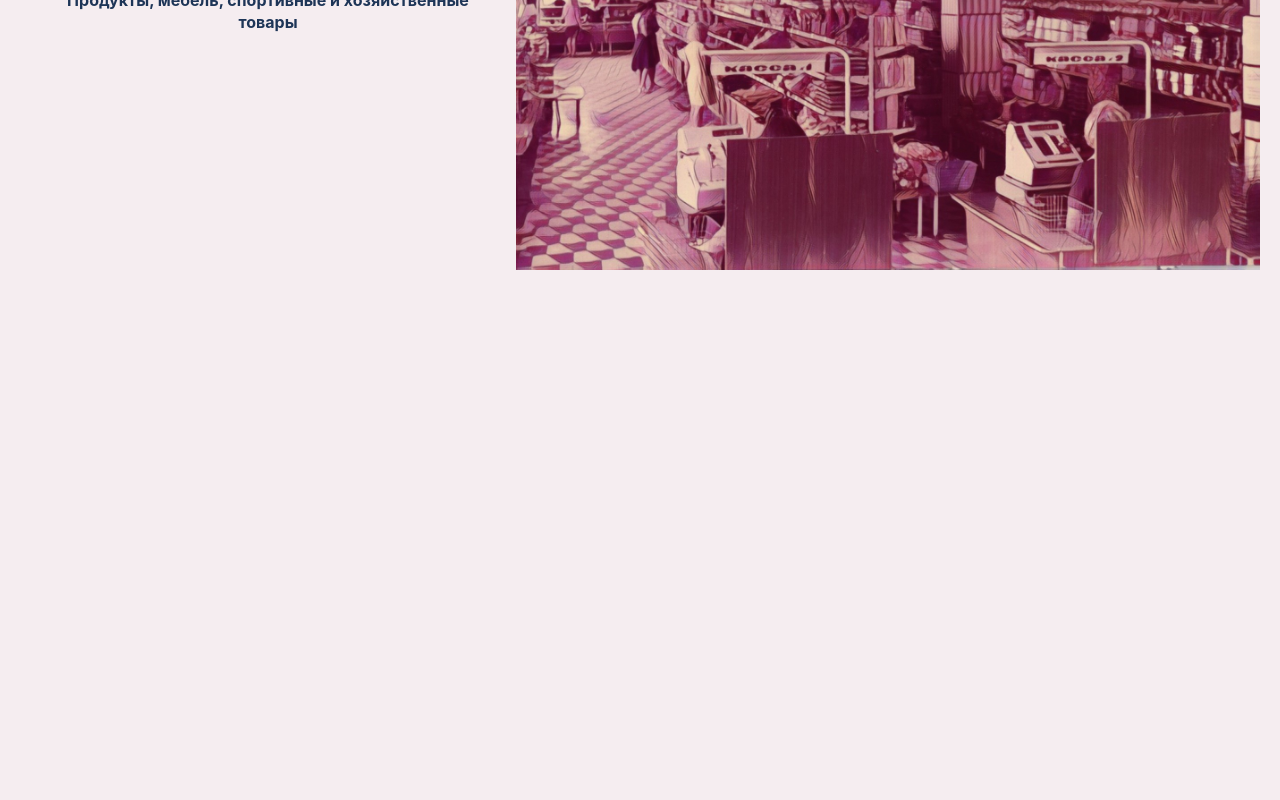
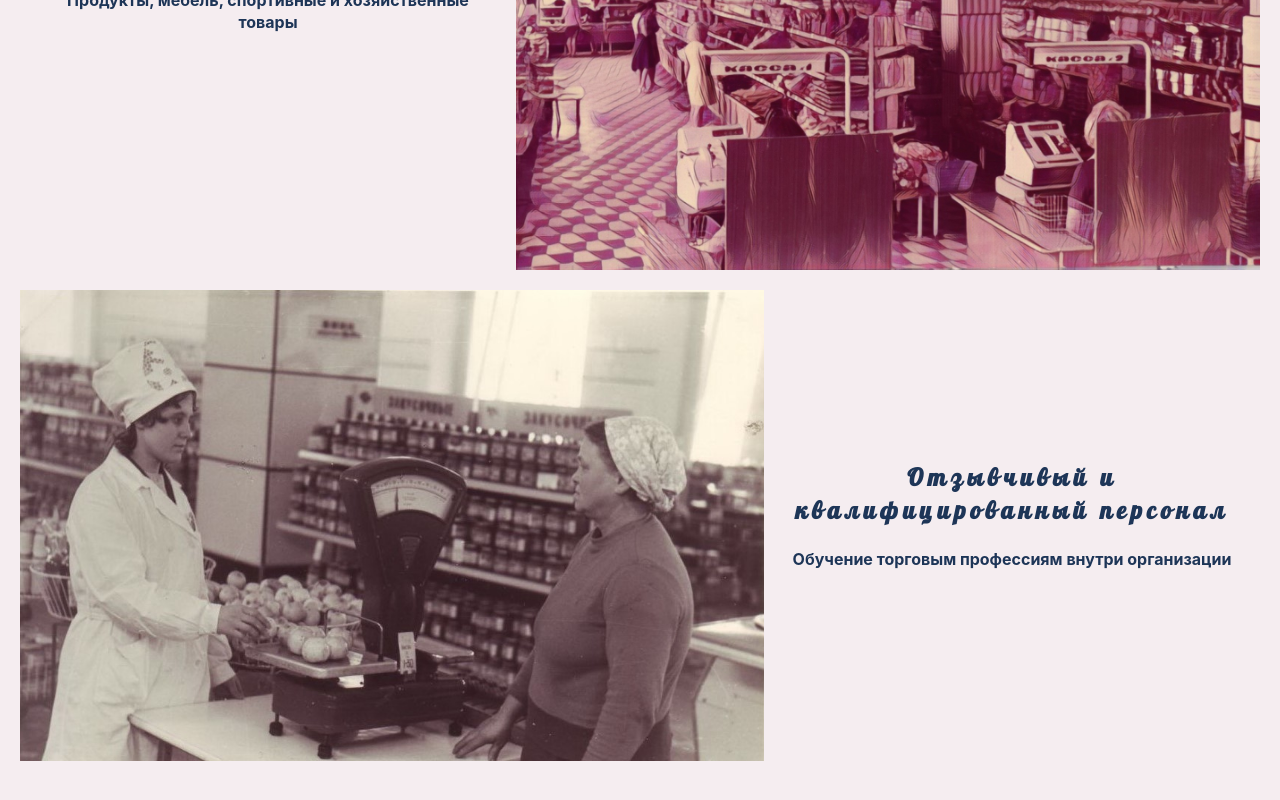
Before and after one commit to dimaklkn/furmanovkiy-torg, a React (Create React App) app: page / in a window 1280 px wide. Shown: the part 2649-3449 px from the top of the page. Before the commit the page ends 2973 px from the top, so only its background shows below. Built offline with nearby package versions, Linux system fonts and the light colour scheme; a web font is replaced by a local one.

Commit message:
one slider was added to Home

```diff
--- a/src/pages/Home.js
+++ b/src/pages/Home.js
@@ -7,6 +7,7 @@ import sliderimage1 from "../images/sliderimage1.jpg";
 import sliderimage2 from "../images/sliderimage2.jpg";
 import sliderimage3 from "../images/sliderimage3.jpg";
 import sliderimage4 from "../images/sliderimage4.jpg";
+import img58 from "../images/img57.jpg";
 
 export default function Home() {
   return (
@@ -35,6 +36,11 @@ export default function Home() {
           summary="Продукты, мебель, спортивные и хозяйственные товары"
           flipped={true}
         />
+        <Slider
+          imageSrc={img58}
+          title="Отзывчивый и квалифицированный персонал"
+          summary="Обучение торговым профессиям внутри организации"
+        />
         <ScrollTop />
       </main>
     </>
```
